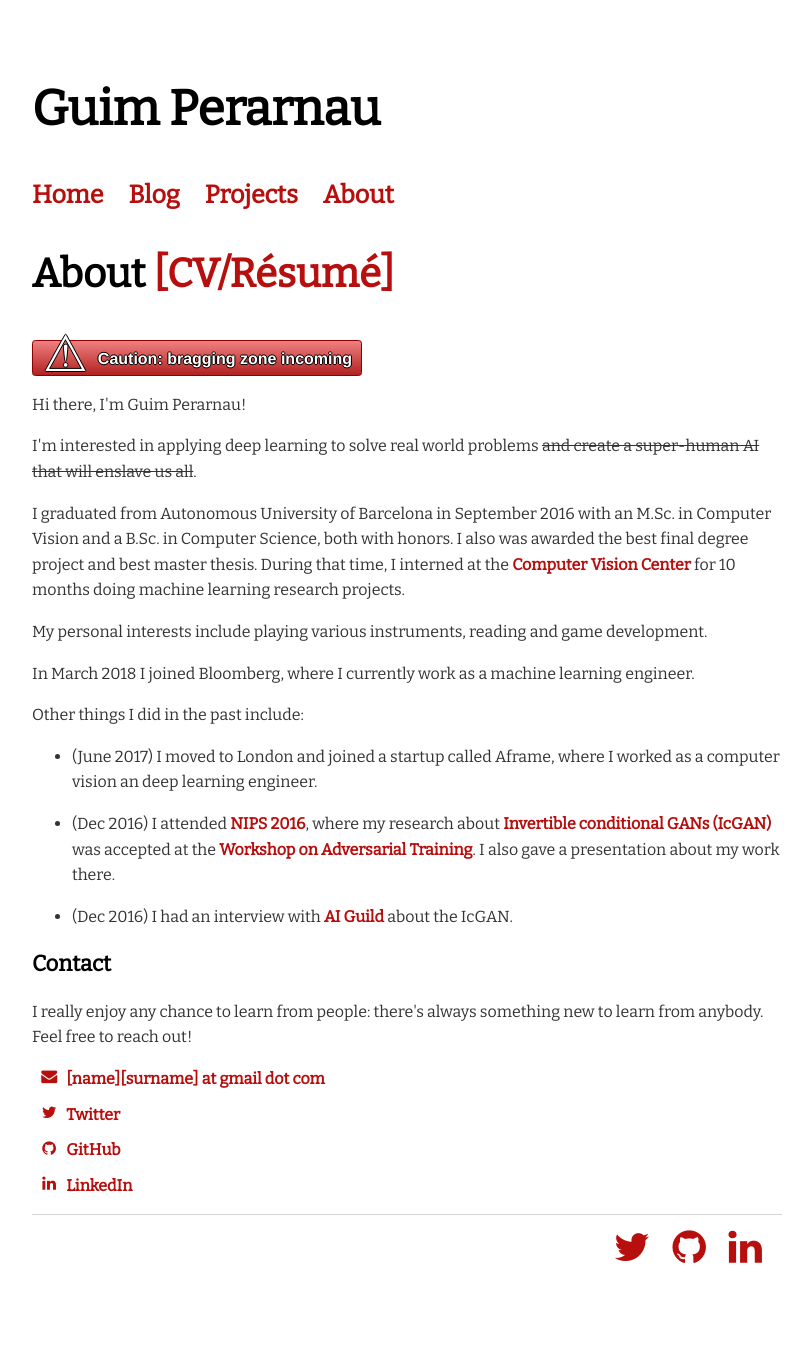
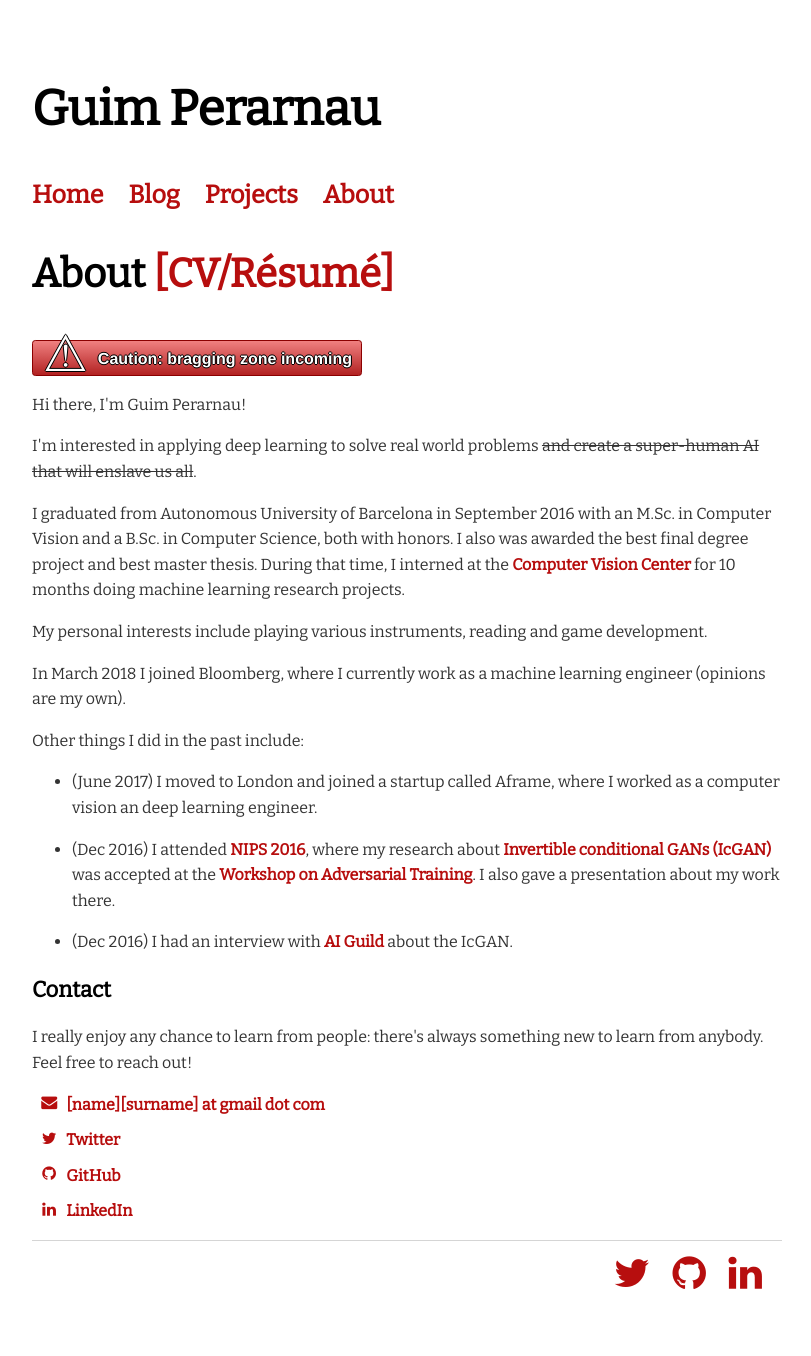
Before and after one commit to Guim3/guim3.github.io, a Jekyll site: the page built from about/index.html, in a window 1280 px wide. Shown: the whole page, without its empty margins (233-1044 px from the left). Built offline with Jekyll 4.4.1, drawn with Linux system fonts in a browser that asks for light colours; before the commit the page ends 1330 px from its top, so only the background shows below that.

Commit message:
Add opinions disclaimer

```diff
--- a/about/index.html
+++ b/about/index.html
@@ -12,7 +12,7 @@ title: About
 	<p>I graduated from Autonomous University of Barcelona in September 2016 with an M.Sc. in Computer Vision and a B.Sc. in Computer Science, both with honors. I also was awarded the best final degree project and best master thesis. During that time, I interned at the <a href="http://www.cvc.uab.es/">Computer Vision Center</a> for 10 months doing machine learning research projects.</p>
 	<p>My personal interests include playing various instruments, reading and game development.</p>
 
-	<p>In March 2018 I joined Bloomberg, where I currently work as a machine learning engineer.</p>
+	<p>In March 2018 I joined Bloomberg, where I currently work as a machine learning engineer (opinions are my own).</p>
 
 	<p>Other things I did in the past include:</p>
 	<ul>
```
